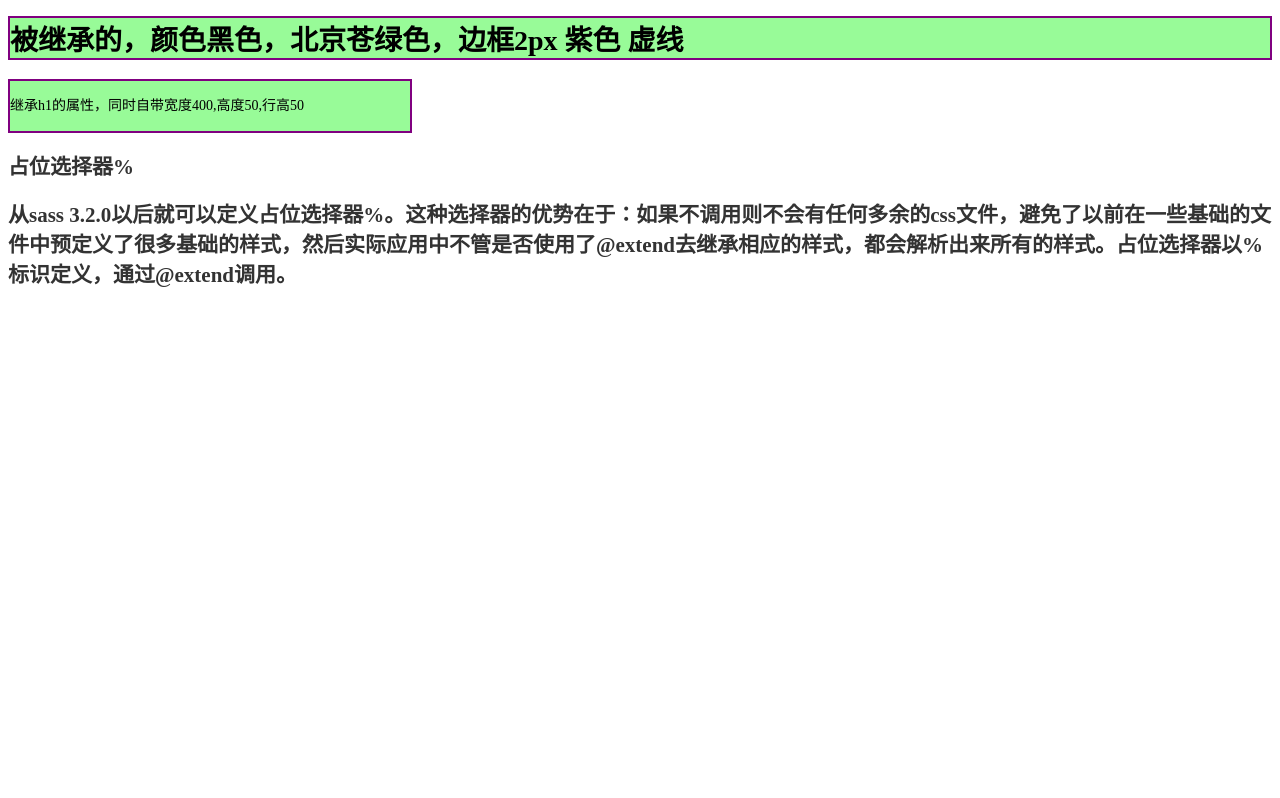
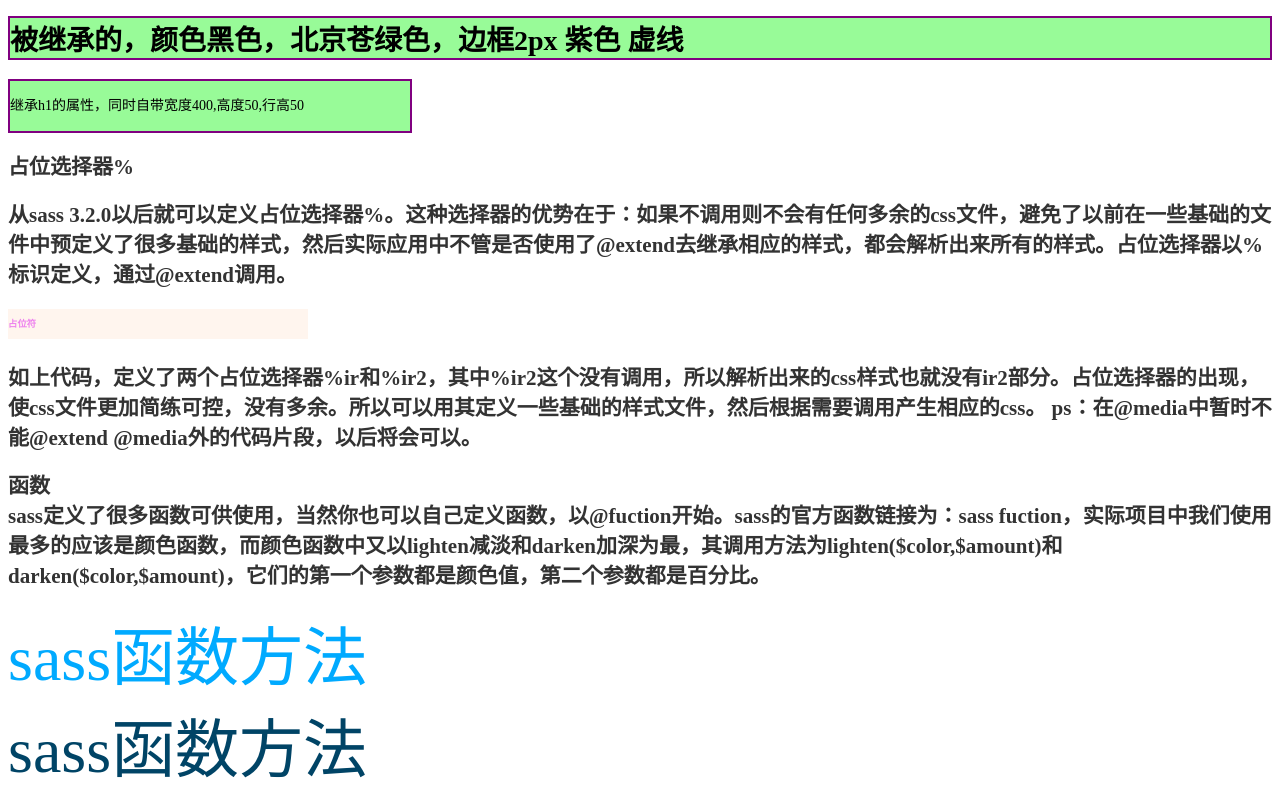
Before and after one commit to OliveKong/sassTest, a plain HTML site: page demo3/index.html in a window 1280 px wide. Shown: the part 2696-3494 px from the top of the page. Before the commit the page ends 3001 px from the top, so only its background shows below. Drawn offline with Linux system fonts and the light colour scheme.

Commit message:
new sass

```diff
--- a/demo3/demo31.scss
+++ b/demo3/demo31.scss
@@ -8,7 +8,7 @@ $headings:(h1:2em , h2:1.5em , h3:1.2em);
 }
 /*global variable*/
 $fontsize: 14px;
-$color:#green;
+$color:green;
 body{
 	$fontsize:14px;
 	font-size:$fontsize;
@@ -195,3 +195,31 @@ p{
 	height:50px;
 	line-height:50px;
 }
+%ir{
+	height:30px;
+	line-height:30px;
+	color:violet;
+	background:seashell;
+}
+%ir2{
+	color:tomato;
+}
+#content{
+	 h6{
+		@extend %ir;
+		width:300px;
+	}
+}
+/*@function*/
+$baseFontSize:10px;
+@function pxToRem($px) {
+	@return $px / $baseFontSize * 1rem;
+}
+.function,.function2{
+	font-size:pxToRem(40px);
+	// color:lighten($color, 10%);
+	color:lighten(nth($linkColor,1), 10%);
+}
+.function2{
+	color:darken(nth($linkColor,1), 20%);
+}
--- a/demo3/index.html
+++ b/demo3/index.html
@@ -110,5 +110,18 @@
 	<p class="extendH1">继承h1的属性，同时自带宽度400,高度50,行高50</p>
 	<h2>占位选择器%</h2>
 	<h2>从sass 3.2.0以后就可以定义占位选择器%。这种选择器的优势在于：如果不调用则不会有任何多余的css文件，避免了以前在一些基础的文件中预定义了很多基础的样式，然后实际应用中不管是否使用了@extend去继承相应的样式，都会解析出来所有的样式。占位选择器以%标识定义，通过@extend调用。</h2>
+	<div id="content">
+		<h6>占位符</h6>
+	</div>
+	<h2>如上代码，定义了两个占位选择器%ir和%ir2，其中%ir2这个没有调用，所以解析出来的css样式也就没有ir2部分。占位选择器的出现，使css文件更加简练可控，没有多余。所以可以用其定义一些基础的样式文件，然后根据需要调用产生相应的css。
+	ps：在@media中暂时不能@extend @media外的代码片段，以后将会可以。</h2>
+	<h2>函数<br>
+	sass定义了很多函数可供使用，当然你也可以自己定义函数，以@fuction开始。sass的官方函数链接为：sass fuction，实际项目中我们使用最多的应该是颜色函数，而颜色函数中又以lighten减淡和darken加深为最，其调用方法为lighten($color,$amount)和darken($color,$amount)，它们的第一个参数都是颜色值，第二个参数都是百分比。</h2>
+	<div class="function">
+		sass函数方法
+	</div>
+	<div class="function2">
+		sass函数方法
+	</div>
 </body>
 </html>
```
Also changed, not shown: demo3/demo3.css, 1 other file.
